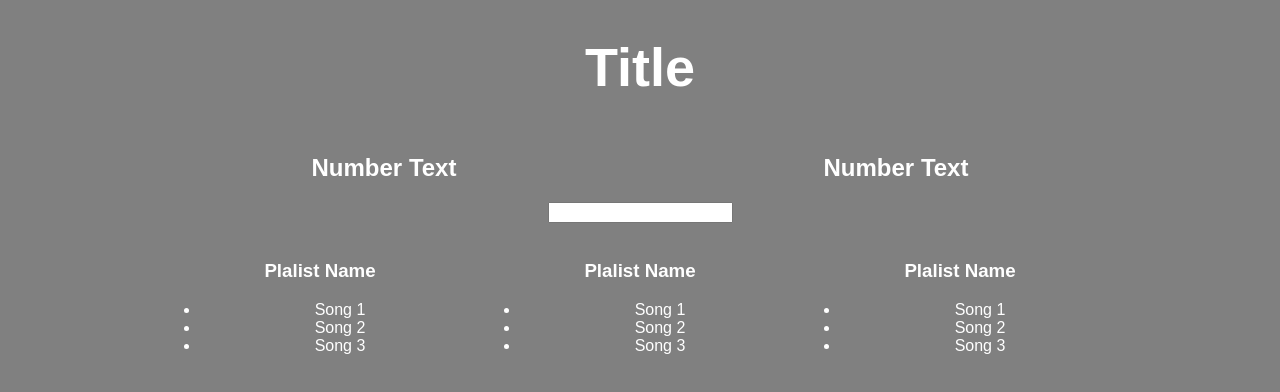
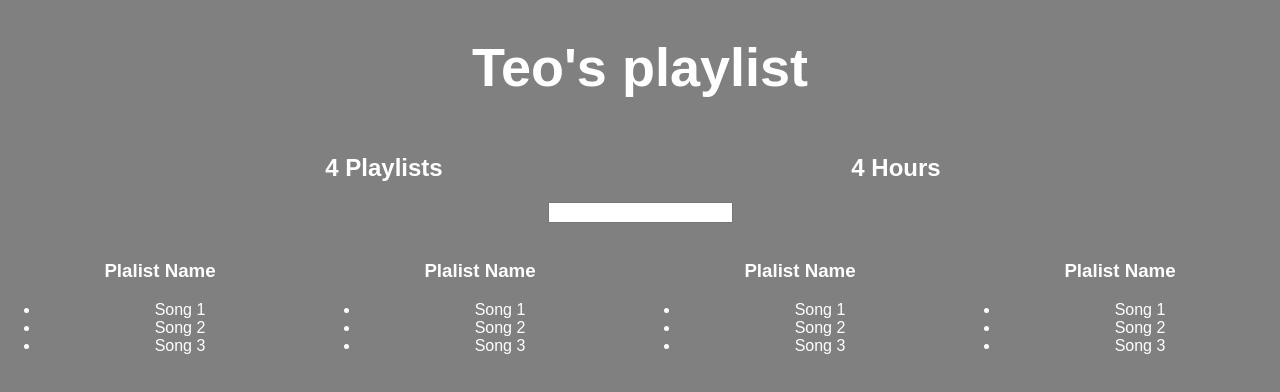
Before and after one commit to TelePilot/playlist-sorting, a React (Create React App) app: page / in a window 1280 px wide. Shown: the top 392 px of the page. Built offline with nearby package versions, Linux system fonts and the light colour scheme.

Commit message:
Added aggregates
Set hours and playlists

```diff
--- a/src/App.js
+++ b/src/App.js
@@ -7,11 +7,52 @@
   color: '#fff'
 
 }
-class Aggregate extends Component {
+let fakeServerData = {
+  user: {
+    name: 'Teo',
+    playlists: [
+      {
+        name: 'My favorite',
+        songs: [{name: 'Beat it', duration: 1345}, {name: 'Beat it', duration: 1345},{name: 'Beat it', duration: 1345}]
+
+      },
+      {
+        name: 'My favorite',
+        songs: [{name: 'Beat it', duration: 1345}, {name: 'Beat it', duration: 1345},{name: 'Beat it', duration: 1345}]
+
+      },
+      {
+        name: 'My favorite',
+        songs: [{name: 'Beat it', duration: 1345}, {name: 'Beat it', duration: 1345}, {name: 'Beat it', duration: 1345}]
+
+      },
+      {
+        name: 'My favorite',
+        songs: [{name: 'Beat it', duration: 1345}, {name: 'Beat it', duration: 1345}, {name: 'Beat it', duration: 1345}],
+
+      }
+    ]
+  }
+}
+class PlaylistCounter extends Component {
   render() {
     return (
     <div style={{...defaultStyle, width: "40%", display: 'inline-block'}}>
-      <h2 >Number Text</h2>
+      <h2 >{ this.props.playlists.length} Playlists</h2>
+    </div>
+    )
+  }
+}
+class HourCounter extends Component {
+  render() {
+    let allSongs = this.props.playlists.reduce((songs, eachPlaylist)=> { return songs.concat(eachPlaylist.songs)
+    },[])
+    let totalDuration = allSongs.reduce((sum, eachSong) => {
+      return sum + eachSong.duration
+    }, 0)
+    return (
+    <div style={{...defaultStyle, width: "40%", display: 'inline-block'}}>
+      <h2 >{Math.floor(totalDuration/(60*60))} Hours</h2>
     </div>
     )
   }
@@ -44,18 +85,31 @@
 }
 
 class App extends Component {
+  constructor() {
+    super()
+    this.state = {serverData:{}}
+  }
+  componentDidMount() {
+    setTimeout(() =>{
+      this.setState({serverData: fakeServerData})
+    }, 200)
 
+  }
   render() {
 
     return (
       <div className="App">
-        <h1 style={{...defaultStyle, 'font-size': '54px'}}>Title</h1>
-        <Aggregate/>
-        <Aggregate/>
+      {this.state.serverData.user ? <div> <h1 style={{...defaultStyle, 'font-size': '54px'}}> {this.state.serverData.user.name}'s playlist</h1>
+
+          <PlaylistCounter playlists= {this.state.serverData.user.playlists}/>
+          <HourCounter playlists= {this.state.serverData.user.playlists}/>
+
         <Filter/>
         <Playlist/>
         <Playlist/>
         <Playlist/>
+        <Playlist/>
+      </div> : <h1 style={defaultStyle}>Loading...</h1>}
       </div>
     );
   }
```
